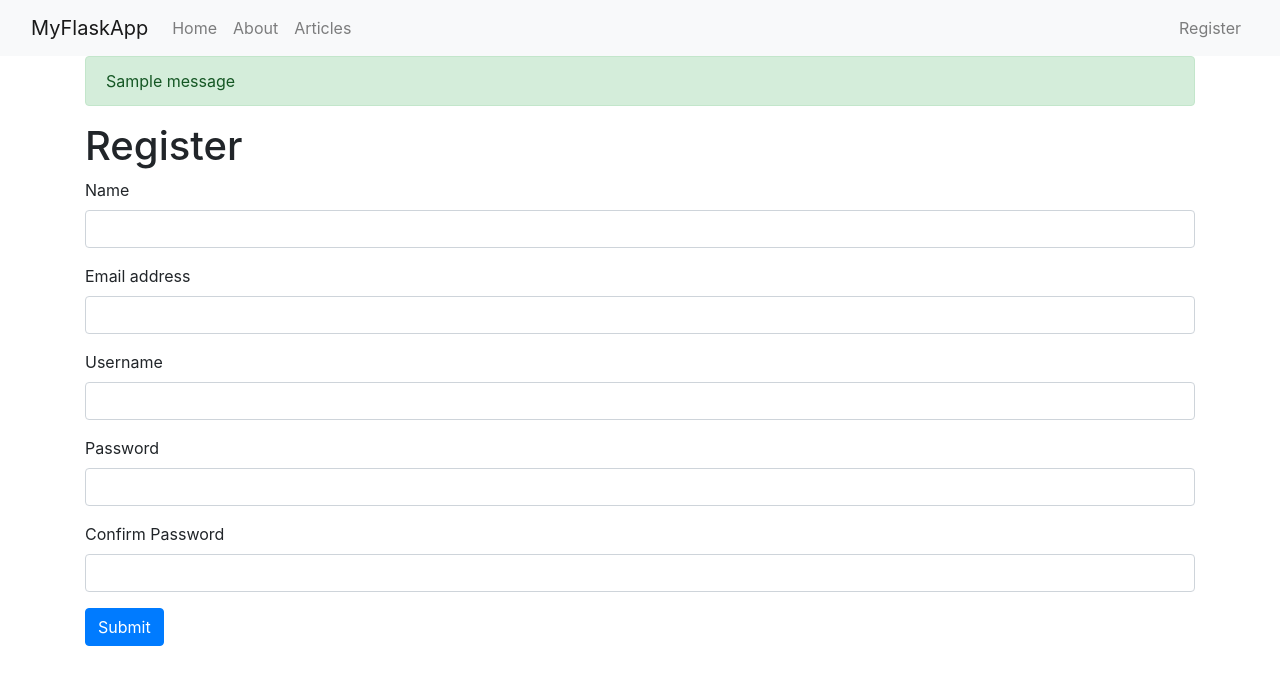
After one commit to SwagataJ/blogya, a Flask app: page /register in a window 1280 px wide. The commit adds this page. Shown: the top 685 px of the page. Run offline with Flask 2, Linux system fonts and the light colour scheme; one stand-in notice (Sample message) is shown; some libraries are stand-ins or nearby versions.

Commit message:
Add files via upload

```diff
--- a/main.py
+++ b/main.py
@@ -1,8 +1,15 @@
-from flask import Flask, render_template
-from data import Articles
+from flask import Flask, render_template, flash, redirect, url_for, session, logging, request
+from wtforms import Form, StringField, TextAreaField, PasswordField, validators
+from passlib.hash import sha256_crypt
+from wtforms.fields.html5 import EmailField
+from pymongo import MongoClient
+import ssl
 
 app = Flask(__name__)
-Articles = Articles()
+url = "mongodb+srv://swagata:tupai@cluster0.fyurl.mongodb.net/myFirstDatabase?retryWrites=true&w=majority"
+client = MongoClient(url, ssl_cert_reqs=ssl.CERT_NONE)
+db = client['myFlaskApp']
+users = db['users']
 
 
 @app.route('/')
@@ -15,11 +22,55 @@ def about():
     return render_template('about.html')
 
 
-@app.route('/articles')
+'''@app.route('/articles')
 def articles():
     return render_template('articles.html', articles=Articles)
 
 
 @app.route('/article/<string:id>/')
 def article(id):
-    return render_template('article.html', id=id)
+    return render_template('article.html', id=id)'''
+
+
+class RegisterForm(Form):
+    name = StringField('Name', [validators.DataRequired(), validators.Length(min=1, max=50)])
+    username = StringField('Username', [validators.DataRequired(), validators.Length(min=4, max=25)])
+    email = EmailField('Email address', [validators.DataRequired(), validators.Email()])
+    password = PasswordField('Password', [
+        validators.DataRequired(),
+        validators.EqualTo('confirm', message='Passwords do not match.')
+    ])
+    confirm = PasswordField('Confirm Password')
+
+
+@app.route('/register', methods=['GET', 'POST'])
+def register():
+    form = RegisterForm(request.form)
+    if request.method == 'POST':
+        existing_username = users.find({'username': form.username.data})
+        existing_email = users.find(({'Email': form.email.data}))
+
+        if existing_username.count() == 0 and existing_email.count() == 0:
+            users.insert_one({
+                'Name': form.name.data,
+                'Email': form.email.data,
+                'username': form.username.data,
+                'password': sha256_crypt.encrypt(str(form.password.data))
+            })
+
+            flash('You are now registered and can login', 'success')
+            return redirect(url_for('index'))
+        else:
+            if existing_email.count() != 0:
+                flash('Email is already being used.')
+            elif existing_username.count() != 0:
+                flash('Username is already taken.')
+    return render_template('register.html', form=form)
+
+
+@app.route('/login', methods=['GET', 'POST'])
+def login():
+    if request.method == 'POST':
+        username = request.form['username']
+        password_candidate = request.form['password']
+    return render_template('login.html')
--- a/requirements.txt
+++ b/requirements.txt
@@ -5,3 +5,7 @@ itsdangerous==1.1.0
 Jinja2==2.11.3
 MarkupSafe==1.1.1
 Werkzeug==1.0.1
+pymongo~=3.11.3
+WTForms~=2.3.3
+passlib~=1.7.4
+email_validator~=1.1.2
--- /dev/null
+++ b/templates/includes/_formhelpers.html
@@ -0,0 +1,9 @@
+{% macro render_field(field) %}
+  {{ field.label }}
+  {{ field(**kwargs)|safe }}
+  {% if field.errors %}
+    {% for error in field.errors %}
+      <span class="help-inline">{{ error }}</span>
+    {% endfor %}
+  {% endif %}
+{% endmacro %}
--- /dev/null
+++ b/templates/includes/_messages.html
@@ -0,0 +1,15 @@
+{% with messages = get_flashed_messages(with_categories=true) %}
+  {% if messages %}
+    {% for category, message in messages %}
+      <div class="alert alert-{{ category }}">{{ message }}</div>
+    {% endfor %}
+  {% endif %}
+{% endwith %}
+
+{% if error %}
+  <div class="alert alert-danger">{{error}}</div>
+{% endif %}
+
+{% if msg %}
+  <div class="alert alert-success">{{msg}}</div>
+{% endif %}
--- a/templates/includes/_navbar.html
+++ b/templates/includes/_navbar.html
@@ -10,6 +10,10 @@
         <a class="nav-link" href="/about">About</a>
         <a class="nav-link" href="/articles">Articles</a>
       </div>
+      <ul class="navbar-nav ml-auto">
+        <li class="nav-item"><a class="nav-link" href="/register">Register</a>
+        </li>
+      </ul>
     </div>
   </div>
 </nav>
--- a/templates/layout.html
+++ b/templates/layout.html
@@ -3,20 +3,17 @@
 <head>
     <meta charset="UTF-8">
     <title>Learning Flask</title>
-    <!--<link rel="stylesheet" href="https://cdn.jsdelivr.net/npm/bootstrap@3.3.7/dist/css/bootstrap.min.css" integrity="sha384-B0vP5xmATw1+K9KRQjQERJvTumQW0nPEzvF6L/Z6nronJ3oUOFUFpCjEUQouq2+l" crossorigin="anonymous">-->
-    <link rel="stylesheet" href="https://cdn.jsdelivr.net/npm/bootstrap@4.6.0/dist/css/bootstrap.min.css">
+    <link rel="stylesheet" href="https://cdn.jsdelivr.net/npm/bootstrap@4.6.0/dist/css/bootstrap.min.css" integrity="sha384-B0vP5xmATw1+K9KRQjQERJvTumQW0nPEzvF6L/Z6nronJ3oUOFUFpCjEUQouq2+l" crossorigin="anonymous">
 </head>
 <body>
 {% include 'includes/_navbar.html' %}
 
 <div class="container">
+    {% include "includes/_messages.html" %}
     {% block body %} {% endblock %}
 </div>
 
-
-<!--<script src="https://cdn.jsdelivr.net/npm/bootstrap@3.3.7/dist/js/bootstrap.min.js" integrity="sha384-+YQ4JLhjyBLPDQt//I+STsc9iw4uQqACwlvpslubQzn4u2UU2UFM80nGisd026JF" crossorigin="anonymous">-->
-<script src="https://cdn.jsdelivr.net/npm/bootstrap@4.6.0/dist/js/bootstrap.min.js">
-
+<script src="https://cdn.jsdelivr.net/npm/bootstrap@4.6.0/dist/js/bootstrap.min.js" integrity="sha384-+YQ4JLhjyBLPDQt//I+STsc9iw4uQqACwlvpslubQzn4u2UU2UFM80nGisd026JF" crossorigin="anonymous">
 </script>
 </body>
 </html>
--- /dev/null
+++ b/templates/register.html
@@ -0,0 +1,24 @@
+{% extends 'layout.html' %}
+
+{% block body %}
+  <h1>Register</h1>
+  {% from "includes/_formhelpers.html" import render_field %}
+  <form method="post" action="">
+    <div class="form-group">
+      {{render_field(form.name, class_="form-control")}}
+    </div>
+    <div class="form-group">
+      {{render_field(form.email, class_="form-control")}}
+    </div>
+    <div class="form-group">
+      {{render_field(form.username, class_="form-control")}}
+    </div>
+    <div class="form-group">
+      {{render_field(form.password, class_="form-control")}}
+    </div>
+    <div class="form-group">
+      {{render_field(form.confirm, class_="form-control")}}
+    </div>
+    <p><input type="submit" class="btn btn-primary" value="Submit"></p>
+  </form>
+{% endblock %}
--- a/wsgi.py
+++ b/wsgi.py
@@ -1,4 +1,5 @@
 from main import app
 
 if __name__ == '__main__':
-    app.run(debug=True)
+    app.secret_key = "qhdqoidqwoitwekgsw23nw,lgtekpuwrpirhq3r"
+    app.run(debug=False)
```
